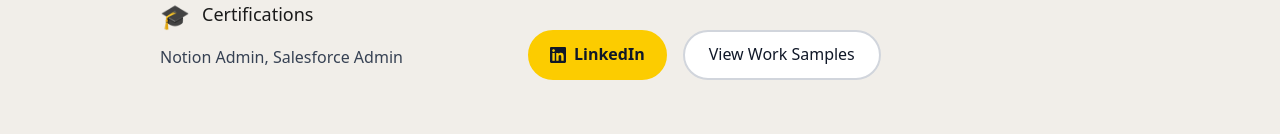
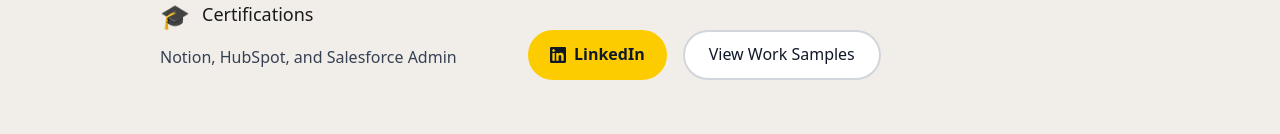
Before and after one commit to maya-misaru-HTX/GrowthX-Portfolio, a React (Vite) app: page / in a window 1280 px wide. Shown: the part 509-643 px from the top of the page. Built offline with nearby package versions, Linux system fonts and the light colour scheme.

Commit message:
Update certifications to include HubSpot Admin

```diff
--- a/src/App.jsx
+++ b/src/App.jsx
@@ -255,7 +255,7 @@
                     <h3 className="text-lg font-semibold">Certifications</h3>
                   </div>
                   <p className="text-base text-gray-700 leading-relaxed">
-                    Notion Admin, Salesforce Admin
+                    Notion, HubSpot, and Salesforce Admin
                   </p>
                 </div>
               </div>
```
